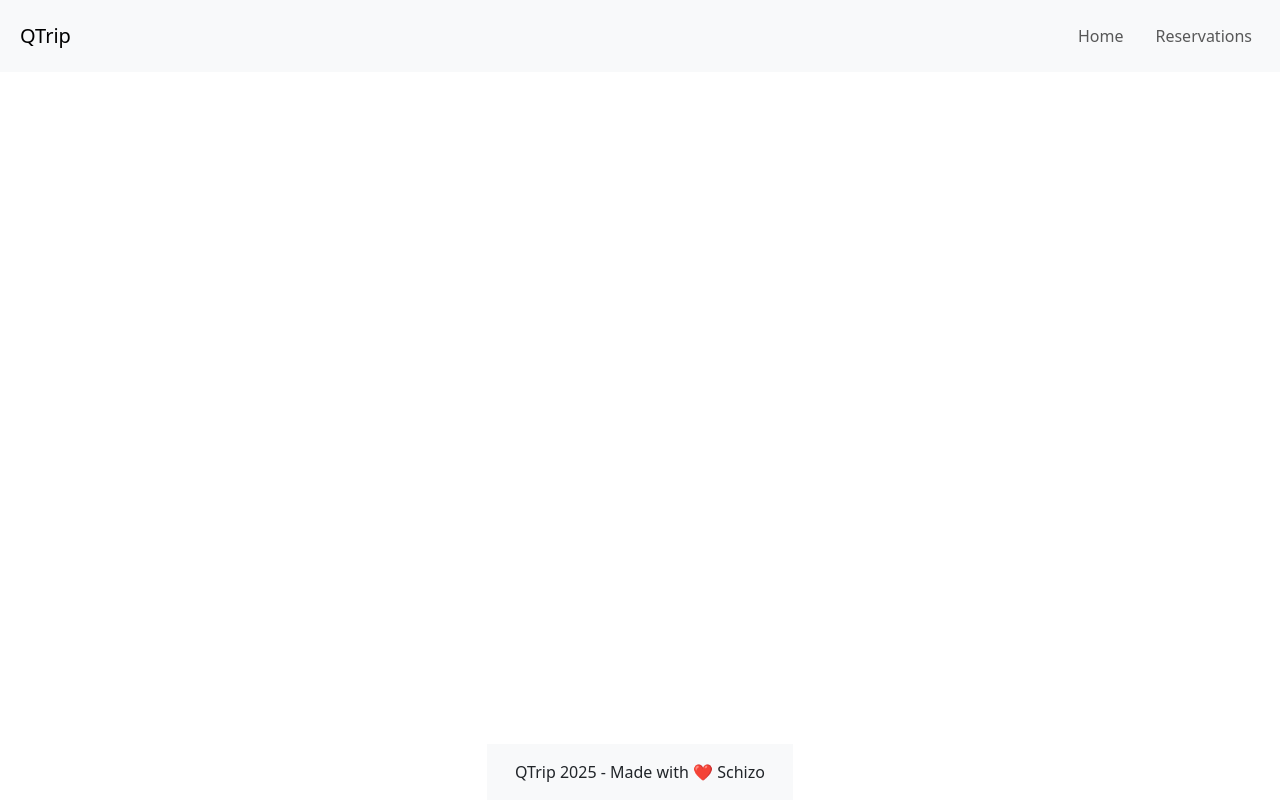
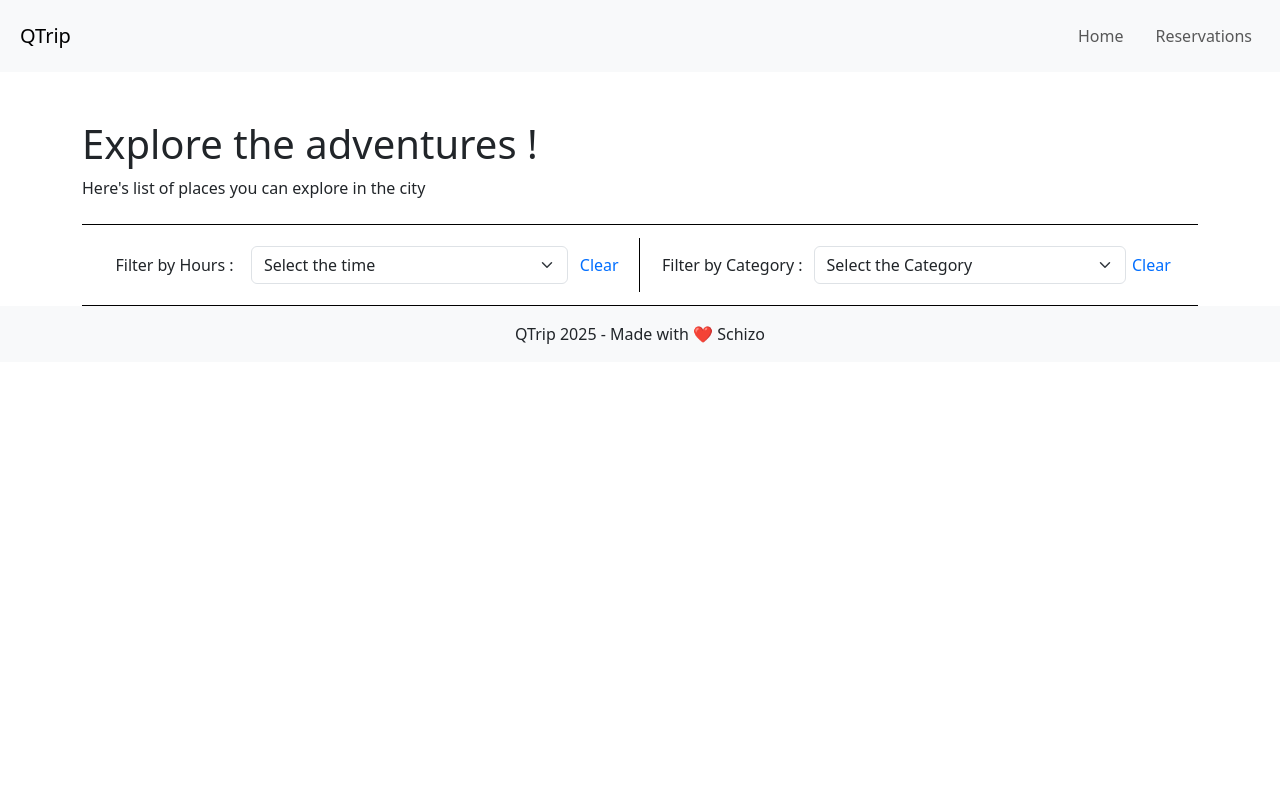
Before and after one commit to ryn-001/QTrip, a plain HTML site: page pages/adventures/index.html in a window 1280 px wide. Drawn offline with nearby package versions, Linux system fonts and the light colour scheme.

Commit message:
Working on filters

```diff
--- a/pages/adventures/index.html
+++ b/pages/adventures/index.html
@@ -7,7 +7,7 @@
 
         <title>QTrip</title>
         <link rel="shortcut icon" href="/images/logo.png" type="image/x-icon">
-        <link rel="stylesheet" href="/styles/landing_page.css">
+        <link rel="stylesheet" href="/styles/adventures_page.css">
         <link href="https://cdn.jsdelivr.net/npm/bootstrap@5.3.7/dist/css/bootstrap.min.css" rel="stylesheet" integrity="sha384-LN+7fdVzj6u52u30Kp6M/trliBMCMKTyK833zpbD+pXdCLuTusPj697FH4R/5mcr" crossorigin="anonymous">
     </head>
 
@@ -35,15 +35,54 @@
             </div>
         </nav>
 
+        <header class="container pt-5 pb-2">
+            <h1>Explore the adventures !</h1>
+            <p>Here's list of places you can explore in the city</p>
+        </header>
 
+        <main class="container">
+            <section class="filters d-flex flex-column flex-md-row align-items-center justify-content-center justify-content-md-start">
 
+                <div class="filter-by-duration">
+
+                    <label class="filter-label" for="filter-by-duration">Filter by Hours : </label>
+
+                    <select name="duration" class="form-select" id="select-duration">
+                        <option disabled selected value="">Select the time</option>
+                        <option value="0-2">0-2 Hours</option>
+                        <option value="2-6">0-6 Hours</option>
+                        <option value="6-12">6-12 Hours</option>
+                        <option value="12-99">12+ Hours</option>
+                    </select>
+
+                    <div id="clear-button">Clear</div>
+
+                </div>
+
+                <div class="filter-by-category">
+
+                    <label class="filter-label" for="filter-by-category">Filter by Category : </label>
+
+                    <select name="duration" class="form-select" id="select-category">
+                        <option disabled selected value="">Select the Category</option>
+                        <option value="0-2">0-2 Hours</option>
+                        <option value="2-6">0-6 Hours</option>
+                        <option value="6-12">6-12 Hours</option>
+                        <option value="12-99">12+ Hours</option>
+                    </select>
+
+                    <div id="clear-button">Clear</div>
+
+                </div>
+
+            </section>
+        </main>
 
 
         <footer class="bg-light">
             <div class="container">QTrip 2025 - Made with ❤️ Schizo</div>
         </footer>
 
-
         <script type="module" src="/modules/adventures_page.js"></script>
         <script src="https://cdn.jsdelivr.net/npm/bootstrap@5.3.7/dist/js/bootstrap.bundle.min.js" integrity="sha384-ndDqU0Gzau9qJ1lfW4pNLlhNTkCfHzAVBReH9diLvGRem5+R9g2FzA8ZGN954O5Q" crossorigin="anonymous"></script>
     </body>
--- /dev/null
+++ b/styles/adventures_page.css
@@ -0,0 +1,73 @@
+*{
+    padding: 0;
+    margin: 0;
+    box-sizing: border-box;
+}
+
+.filters{
+    padding: 0.825rem;
+    border-top: 1px solid black;
+    border-bottom: 1px solid black;
+}
+
+.filter-label{
+    font-size: medium;
+    font-weight: 500;
+    padding-right: 5px;
+}
+
+.filter-by-duration{
+    width: 50%;
+    display: flex;
+    align-items: center;
+    justify-content: space-evenly;
+    padding: 0.5rem;
+}
+
+#select-duration{
+    display: inline;
+    width: 60%;
+}
+
+.filter-by-category{
+    width: 50%;
+    display: flex;
+    align-items: center;
+    justify-content: space-evenly;
+    padding: 0.5rem 0.5rem 0.5rem 1rem;
+}
+
+#select-category{
+    display: inline;
+    width: 60%;
+}
+
+#clear-button{
+    color: rgb(0, 110, 255);
+}
+
+@media screen and (min-width: 768px){
+    .filter-by-duration{
+        border-right: 1px solid black;
+    }
+}
+
+@media screen and (max-width: 768px){
+    .filter-by-duration{
+        width: 100%;
+    }
+
+    .filter-by-category{
+        width: 100%;
+    }
+
+    #select-duration{
+        display: block;
+    }
+}
+
+footer{
+    width: 100%;
+    text-align: center;
+    padding: 1rem;
+}
--- a/styles/landing_page.css
+++ b/styles/landing_page.css
@@ -62,10 +62,9 @@
     z-index: 3;
 }
 
+
 footer{
-    position: absolute;
-    bottom: 0;
-    left: 50%;
-    transform: translateX(-50%);
+    width: 100%;
+    text-align: center;
     padding: 1rem;
 }
```
